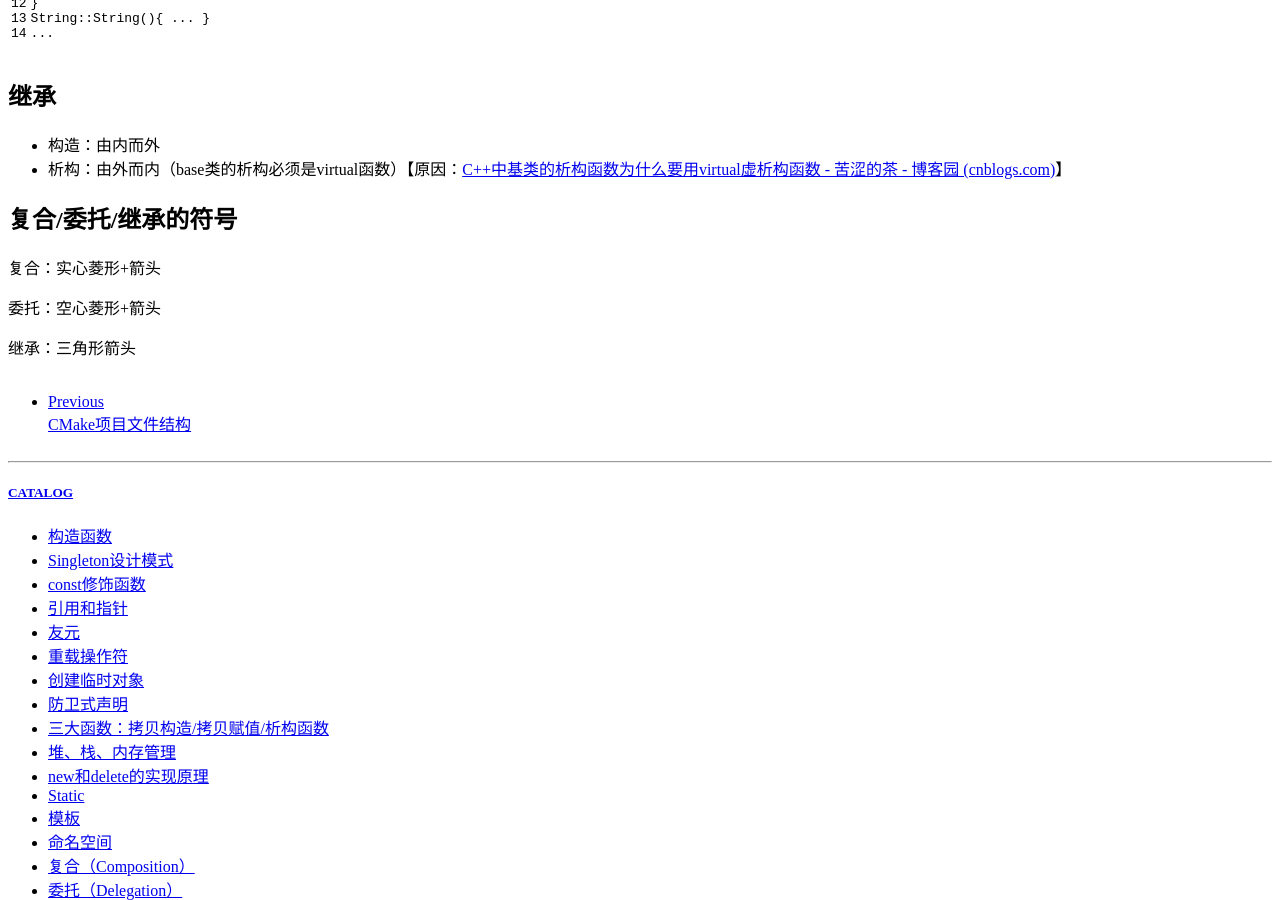
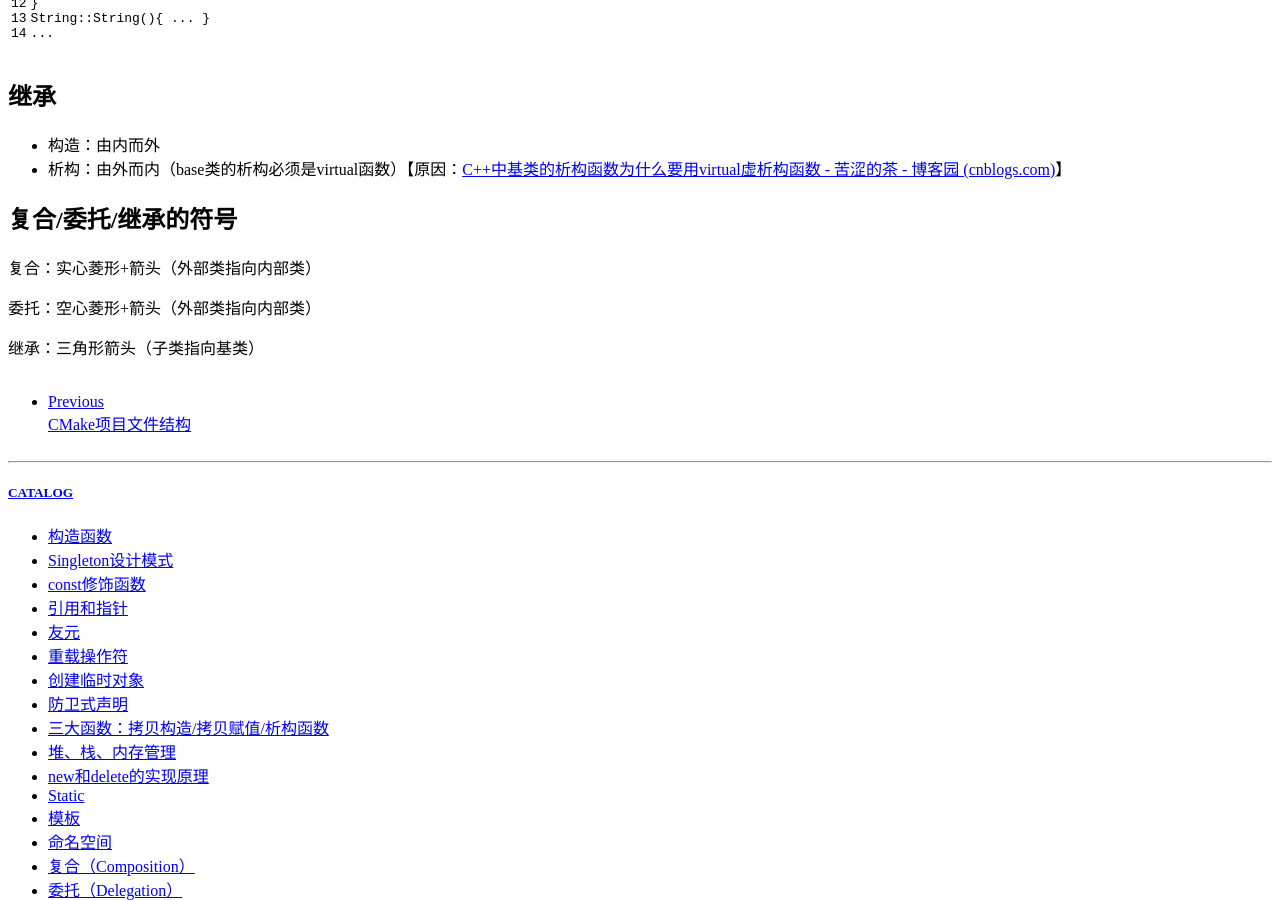
Before and after one commit to Gnoy-Nus/Gnoy-Nus.github.io, a Jekyll site: the page built from _posts/2023-04-02-侯捷C++面向对象高级编程1.md, in a window 1280 px wide and 900 px high, scrolled down 7071 px. Built offline with Jekyll 4.4.1, drawn with Linux system fonts in a browser that asks for light colours; comment, search, counter and statistics services are not loaded.

Commit message:
Update 2023-04-02-侯捷C++面向对象高级编程1.md

```diff
--- a/_posts/2023-04-02-侯捷C++面向对象高级编程1.md
+++ b/_posts/2023-04-02-侯捷C++面向对象高级编程1.md
@@ -385,8 +385,8 @@ String::String(){ ... }
 
 # 复合/委托/继承的符号
 
-复合：实心菱形+箭头
+复合：实心菱形+箭头（外部类指向内部类）
 
-委托：空心菱形+箭头
+委托：空心菱形+箭头（外部类指向内部类）
 
-继承：三角形箭头
+继承：三角形箭头（子类指向基类）
```
